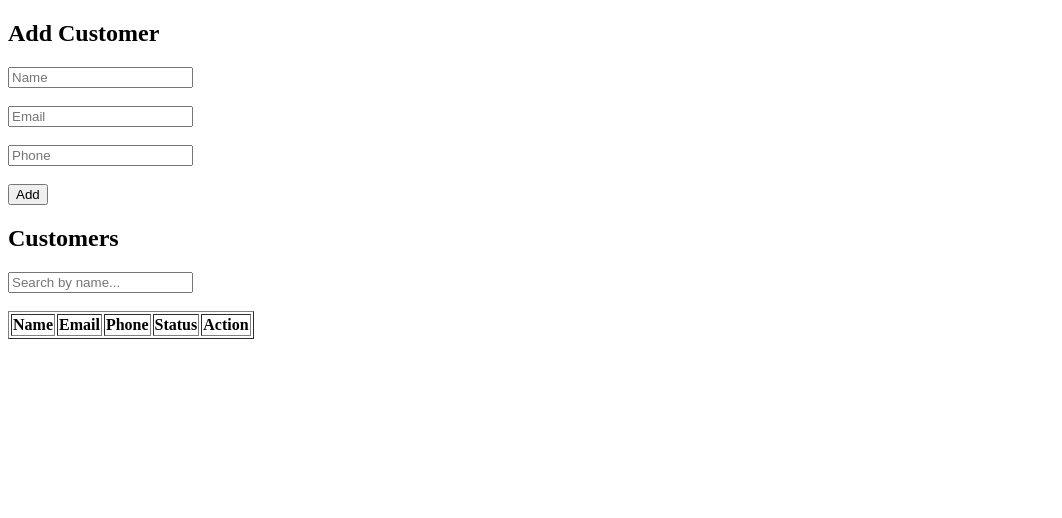
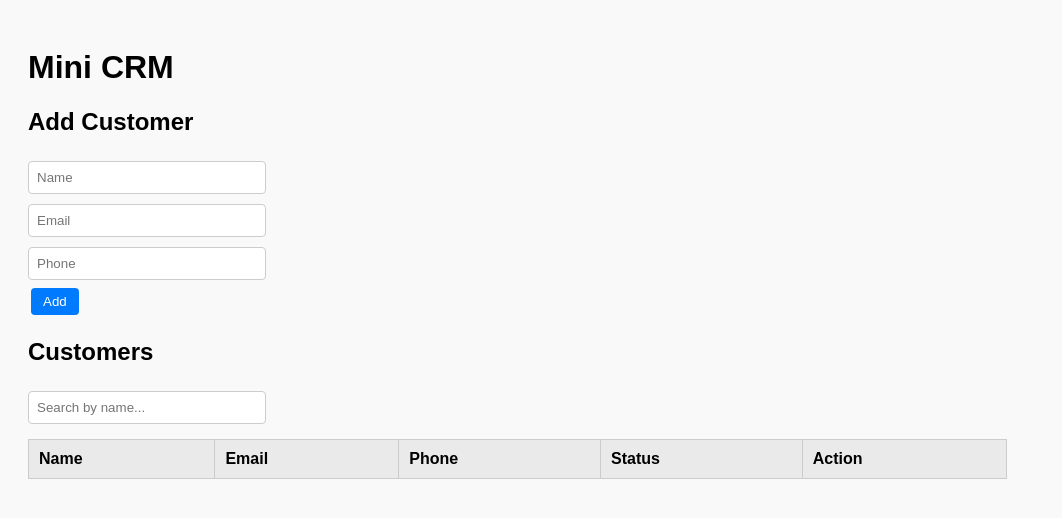
Before and after one commit to karrisubbu2452-prog/FUTURE_FS_02, a website: page frontend/index.html in a window 1280 px wide. Shown: the whole page, without its empty margins (0-1062 px from the left). Drawn offline with Linux system fonts and the light colour scheme; no server answers.

Commit message:
updated UI

```diff
--- a/frontend/index.html
+++ b/frontend/index.html
@@ -2,24 +2,79 @@
 <html>
 <head>
   <title>Mini CRM</title>
+
+  <style>
+    body {
+      font-family: Arial;
+      padding: 20px;
+      background: #f9f9f9;
+    }
+
+    h2 {
+      margin-top: 20px;
+    }
+
+    input {
+      padding: 8px;
+      margin: 5px 0;
+      width: 220px;
+      border: 1px solid #ccc;
+      border-radius: 4px;
+    }
+
+    button {
+      padding: 6px 12px;
+      margin: 3px;
+      cursor: pointer;
+      border: none;
+      border-radius: 4px;
+      background: #007bff;
+      color: white;
+    }
+
+    button:hover {
+      background: #0056b3;
+    }
+
+    table {
+      border-collapse: collapse;
+      margin-top: 10px;
+      width: 80%;
+    }
+
+    th, td {
+      padding: 10px;
+      border: 1px solid #ccc;
+      text-align: left;
+    }
+
+    th {
+      background: #eaeaea;
+    }
+  </style>
+
 </head>
 
 <body>
 
+<div class="container">
+
+  <h1>Mini CRM</h1>
+
+  <div class="card">
     <h2>Add Customer</h2>
+    <input id="name" placeholder="Name"><br>
+    <input id="email" placeholder="Email"><br>
+    <input id="phone" placeholder="Phone"><br>
+    <button onclick="addCustomer()">Add</button>
+  </div>
 
-  <input id="name" placeholder="Name"><br><br>
-  <input id="email" placeholder="Email"><br><br>
-  <input id="phone" placeholder="Phone"><br><br>
-
-  <button onclick="addCustomer()">Add</button>
-
+  <div class="card">
     <h2>Customers</h2>
 
     <input id="search" placeholder="Search by name..." onkeyup="searchCustomer()">
-  <br><br>
 
-  <table border="1" id="table">
+    <table id="table">
       <tr>
         <th>Name</th>
         <th>Email</th>
@@ -28,6 +83,9 @@
         <th>Action</th>
       </tr>
     </table>
+  </div>
+
+</div>
 
 <script src="script.js"></script>
 
--- a/frontend/script.js
+++ b/frontend/script.js
@@ -21,7 +21,6 @@ async function addCustomer() {
 
   loadCustomers();
 
-  // clear inputs
   document.getElementById("name").value = "";
   document.getElementById("email").value = "";
   document.getElementById("phone").value = "";
@@ -35,7 +34,6 @@ async function loadCustomers() {
 
   const table = document.getElementById("table");
 
-  // reset table (keep header)
   table.innerHTML = `
     <tr>
       <th>Name</th>
@@ -55,6 +53,7 @@ async function loadCustomers() {
       <td>${user.phone || ""}</td>
       <td>${user.status}</td>
       <td>
+        <button onclick="editCustomer('${user._id}', '${user.name}', '${user.email}', '${user.phone || ""}')">Edit</button>
         <button onclick="deleteCustomer('${user._id}')">Delete</button>
       </td>
     `;
@@ -64,10 +63,30 @@ async function loadCustomers() {
 }
 
 
-// ❌ DELETE CUSTOMER
+// ❌ DELETE
 async function deleteCustomer(id) {
   await fetch(BASE_URL + "/delete/" + id, {
     method: "DELETE"
+  });
+
+  loadCustomers();
+}
+
+
+// ✏️ EDIT (UPDATE)
+async function editCustomer(id, oldName, oldEmail, oldPhone) {
+  const name = prompt("Enter new name", oldName);
+  const email = prompt("Enter new email", oldEmail);
+  const phone = prompt("Enter new phone", oldPhone);
+
+  if (!name || !email) return;
+
+  await fetch(BASE_URL + "/update/" + id, {
+    method: "PUT",
+    headers: {
+      "Content-Type": "application/json"
+    },
+    body: JSON.stringify({ name, email, phone })
   });
 
   loadCustomers();
@@ -80,7 +99,7 @@ function searchCustomer() {
   const rows = document.querySelectorAll("#table tr");
 
   rows.forEach((row, index) => {
-    if (index === 0) return; // skip header
+    if (index === 0) return;
 
     const name = row.children[0].innerText.toLowerCase();
 
```
Lines whose indentation alone changed are shown as unchanged.
